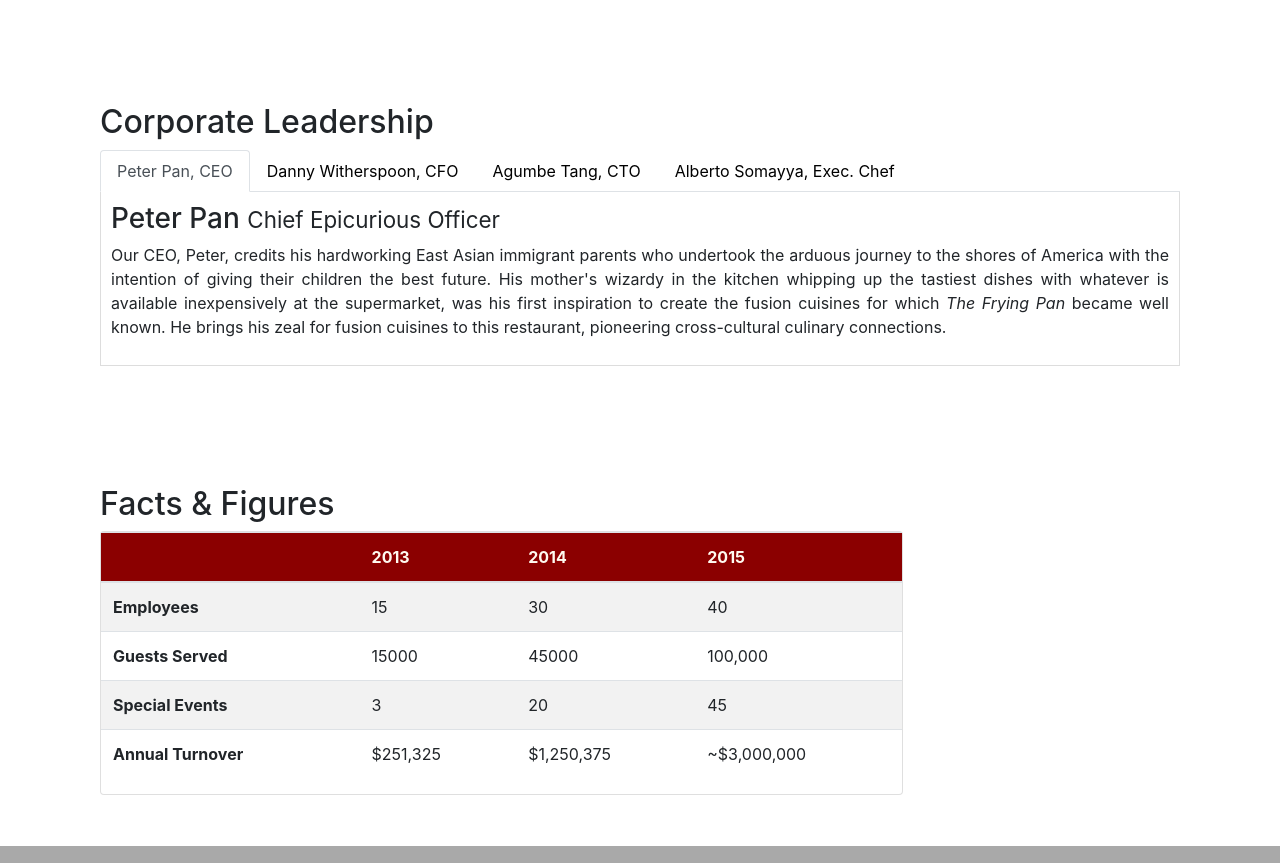
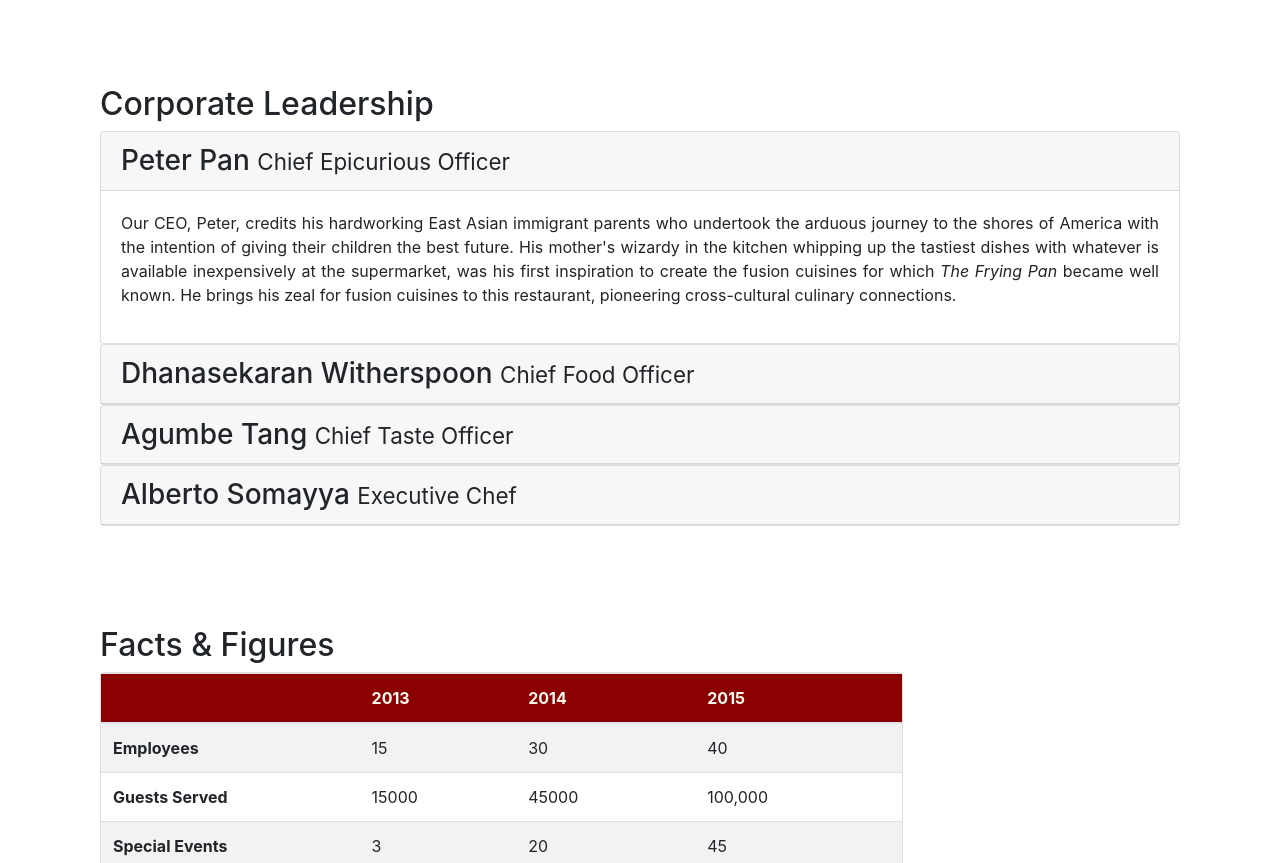
Before and after one commit to DarioReina/bootstrap4, a website: page conFusion/aboutus.html in a window 1280 px wide. Shown: the part 940-1803 px from the top of the page. Drawn offline with nearby package versions, Linux system fonts and the light colour scheme.

Commit message:
acordeon

```diff
--- a/conFusion/aboutus.html
+++ b/conFusion/aboutus.html
@@ -108,40 +108,61 @@
             <div class="col-12 text-justify">
                 <h2>Corporate Leadership</h2>
 
-                <ul class="nav nav-tabs">
-                    <li class="nav-item" >
-                        <a class="nav-link active" href="#peter" role="tab" data-toggle="tab">Peter Pan, CEO</a>
-                    </li>
-                    <li class="nav-item">
-                        <a class="nav-link" href="#danny" role="tab" data-toggle="tab">Danny Witherspoon, CFO</a>
-                    </li>
-                    <li class="nav-item">
-                        <a class="nav-link" href="#agumbe" role="tab" data-toggle="tab">Agumbe Tang, CTO</a>
-                    </li>
-                    <li class="nav-item">
-                        <a class="nav-link" href="#alberto" role="tab" data-toggle="tab">Alberto Somayya, Exec. Chef</a>
-                    </li>
-                </ul>
-
-                <div class="tab-content">
-                    <div role="tabpanel" class="tab-pane fade show active" id="peter">
-                        <h3>Peter Pan <small>Chief Epicurious Officer</small></h3>
-                        <p>Our CEO, Peter, credits his hardworking East Asian immigrant parents who undertook the arduous journey to the shores of America with the intention of giving their children the best future. His mother's wizardy in the kitchen whipping up the tastiest dishes with whatever is available inexpensively at the supermarket, was his first inspiration to create the fusion cuisines for which <em>The Frying Pan</em> became well known. He brings his zeal for fusion cuisines to this restaurant, pioneering cross-cultural culinary connections.</p>
+                <div id="accordion">
+                    <div class="card">
+                        <div role="tab" class="card-header" id="peterhead">
+                            <h3 class="mb-0">
+                                <a data-toggle="collapse" data-target="#peter">
+                                Peter Pan <small>Chief Epicurious Officer</small> </a>
+                            </h3>
+                        </div>
+                        <div class="collapse show" id="peter" data-parent="#accordion">
+                            <div class="card-body">
+                                <p>Our CEO, Peter, credits his hardworking East Asian immigrant parents who undertook the arduous journey to the shores of America with the intention of giving their children the best future. His mother's wizardy in the kitchen whipping up the tastiest dishes with whatever is available inexpensively at the supermarket, was his first inspiration to create the fusion cuisines for which <em>The Frying Pan</em> became well known. He brings his zeal for fusion cuisines to this restaurant, pioneering cross-cultural culinary connections.</p>
+                            </div>
+                        </div>
                     </div>
 
-                    <div role="tabpanel" class="tab-pane fade" id="danny">
-                        <h3>Dhanasekaran Witherspoon <small>Chief Food Officer</small></h3>
-                        <p>Our CFO, Danny, as he is affectionately referred to by his colleagues, comes from a long established family tradition in farming and produce. His experiences growing up on a farm in the Australian outback gave him great appreciation for varieties of food sources. As he puts it in his own words, <em>Everything that runs, wins, and everything that stays, pays!</em></p>
+                    <div class="card">
+                        <div role="tab" class="card-header" id="dannyhead">
+                            <h3 class="mb-0">
+                                <a class="collapsed" data-toggle="collapse" data-target="#danny">
+                                    Dhanasekaran Witherspoon <small>Chief Food Officer</small></a>
+                            </h3>
+                        </div>
+                        <div class="collapse" id="danny" data-parent="#accordion">
+                            <div class="card-body">
+                                <p>Our CFO, Danny, as he is affectionately referred to by his colleagues, comes from a long established family tradition in farming and produce. His experiences growing up on a farm in the Australian outback gave him great appreciation for varieties of food sources. As he puts it in his own words, <em>Everything that runs, wins, and everything that stays, pays!</em></p>
+                            </div>
+                        </div>
                     </div>
 
-                    <div role="tabpanel" class="tab-pane fade" id="agumbe">
-                        <h3>Agumbe Tang <small>Chief Taste Officer</small></h3>
-                        <p>Blessed with the most discerning gustatory sense, Agumbe, our CTO, personally ensures that every dish that we serve meets his exacting tastes. Our chefs dread the tongue lashing that ensues if their dish does not meet his exacting standards. He lives by his motto, <em>You click only if you survive my lick.</em></p>
+                    <div class="card">
+                        <div role="tab" class="card-header" id="agumbehead">
+                            <h3 class="mb-0">
+                                <a class="collapsed" data-toggle="collapse" data-target="#agumbe">
+                                    Agumbe Tang <small>Chief Taste Officer</small></a>
+                            </h3>
+                        </div>
+                        <div class="collapse" id="agumbe" data-parent="#accordion">
+                            <div class="card-body">
+                                <p>Blessed with the most discerning gustatory sense, Agumbe, our CTO, personally ensures that every dish that we serve meets his exacting tastes. Our chefs dread the tongue lashing that ensues if their dish does not meet his exacting standards. He lives by his motto, <em>You click only if you survive my lick.</em></p>
+                            </div>
+                        </div>
                     </div>
 
-                    <div role="tabpanel" class="tab-pane fade" id="alberto">
-                        <h3>Alberto Somayya <small>Executive Chef</small></h3>
-                        <p>Award winning three-star Michelin chef with wide International experience having worked closely with whos-who in the culinary world, he specializes in creating mouthwatering Indo-Italian fusion experiences. He says, <em>Put together the cuisines from the two craziest cultures, and you get a winning hit! Amma Mia!</em></p>
+                    <div class="card">
+                        <div role="tab" class="card-header" id="albertohead">
+                            <h3 class="mb-0">
+                                <a class="collapsed" data-toggle="collapse" data-target="#alberto">
+                                    Alberto Somayya <small>Executive Chef</small></a>
+                            </h3>
+                        </div>
+                        <div class="collapse" id="alberto" data-parent="#accordion">
+                            <div class="card-body">
+                                <p>Award winning three-star Michelin chef with wide International experience having worked closely with whos-who in the culinary world, he specializes in creating mouthwatering Indo-Italian fusion experiences. He says, <em>Put together the cuisines from the two craziest cultures, and you get a winning hit! Amma Mia!</em></p>
+                            </div>
+                        </div>
                     </div>
                 </div>
             </div>
```
